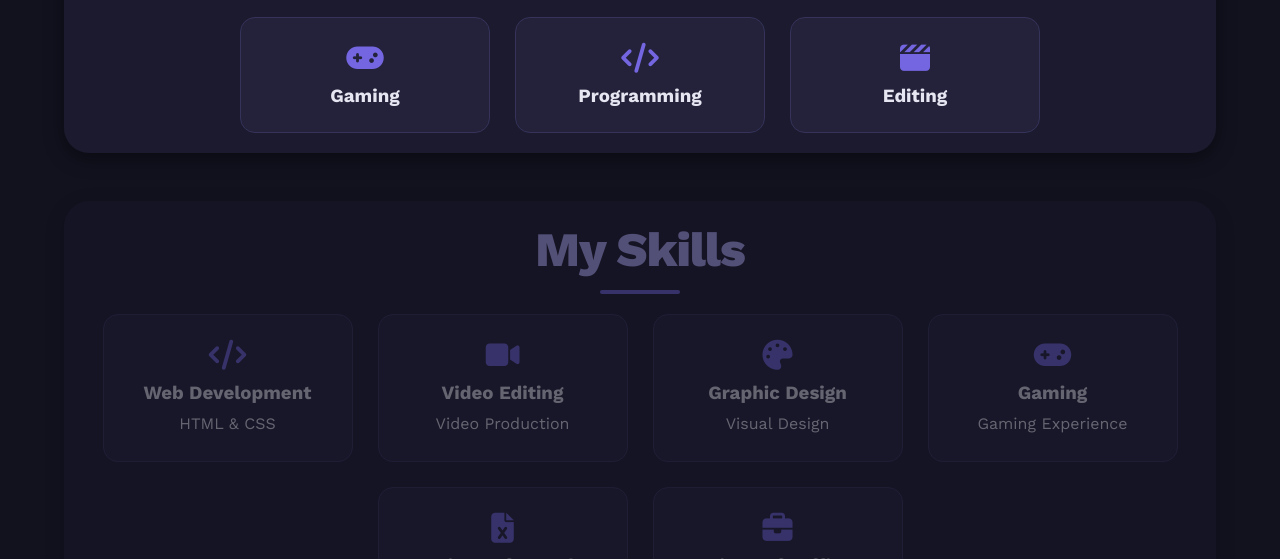
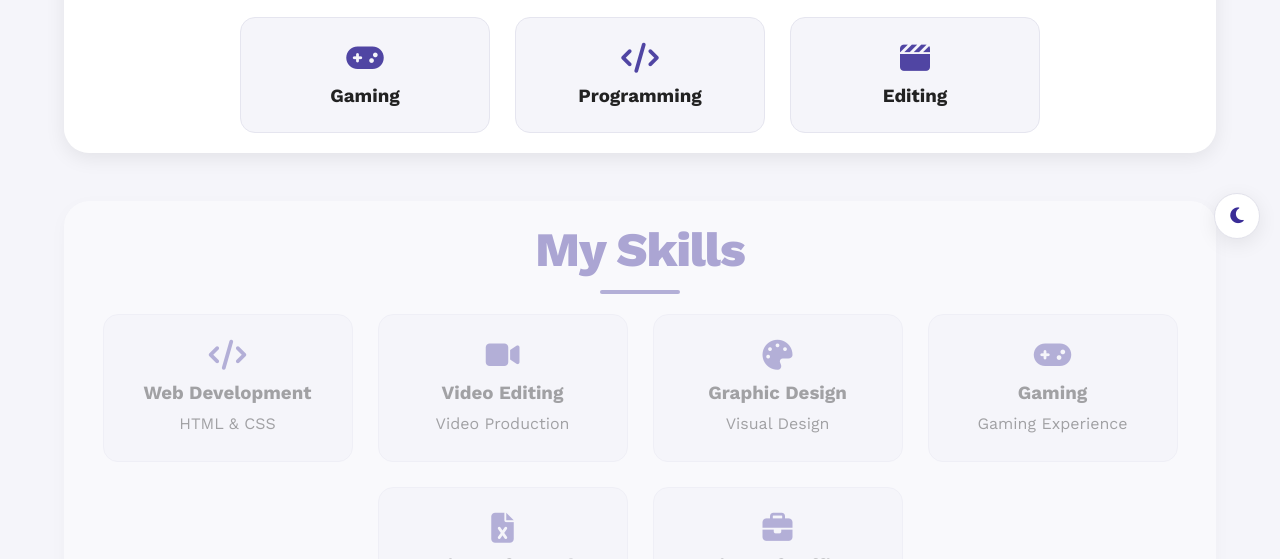
Before and after one commit to AlgokarSief/sief-portfolio, a plain HTML site: page index.html in a window 1280 px wide. Shown: the part 541-1100 px from the top of the page. Drawn offline with nearby package versions, Linux system fonts and the light colour scheme.

Commit message:
Add files via upload

```diff
--- a/index.html
+++ b/index.html
@@ -6,6 +6,18 @@
     <meta name="viewport" content="width=device-width, initial-scale=1.0">
     <!-- Style -->
     <link rel="stylesheet" href="style.css">
+    <link rel="stylesheet" href="light.css" media="(prefers-color-scheme: light)" id="light-css">
+    <script>
+        /* Apply the saved theme choice before the page paints */
+        (function () {
+            try {
+                var t = localStorage.getItem("theme");
+                var l = document.getElementById("light-css");
+                if (t === "light") l.media = "all";
+                else if (t === "dark") l.media = "not all";
+            } catch (e) { }
+        })();
+    </script>
     <!-- Style -->
     <!-- Font -->
     <link rel="preconnect" href="https://fonts.googleapis.com">
```
